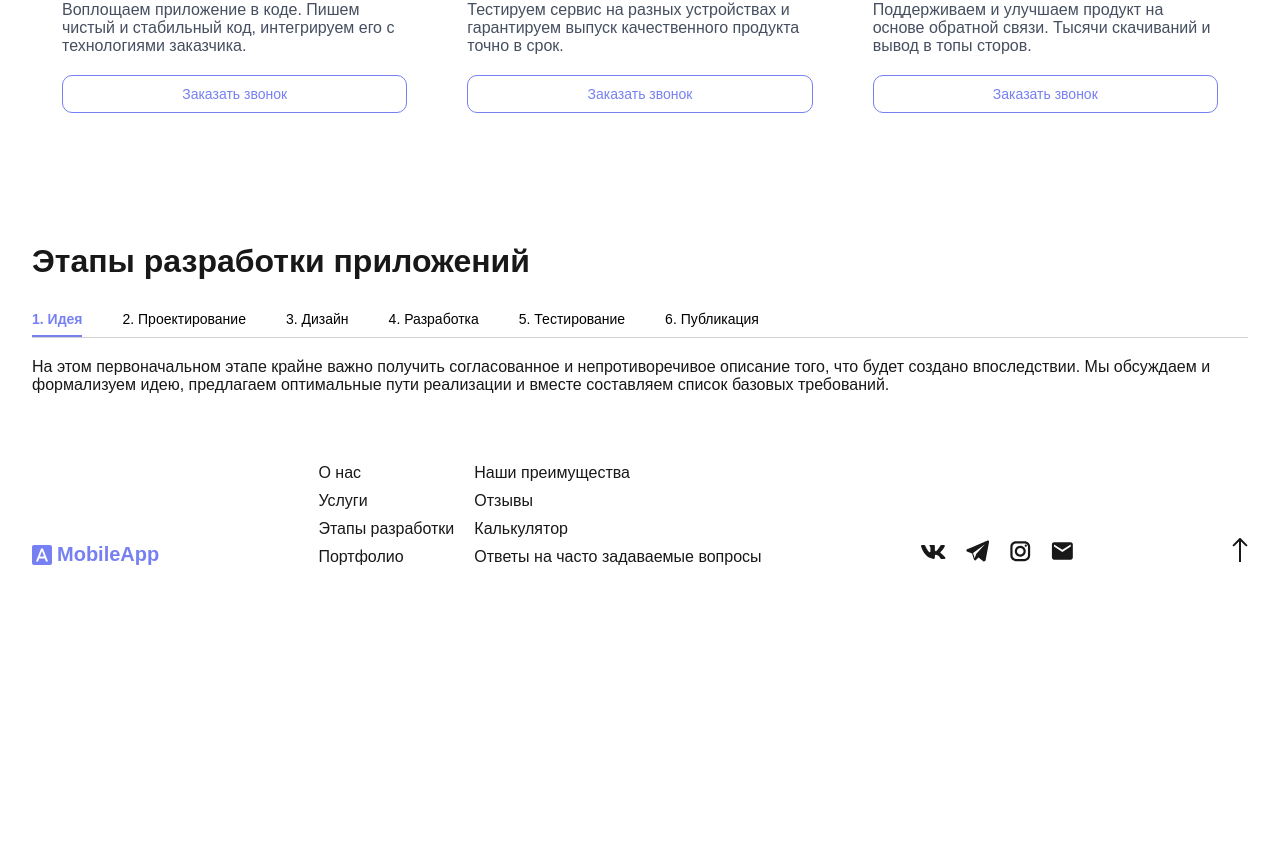
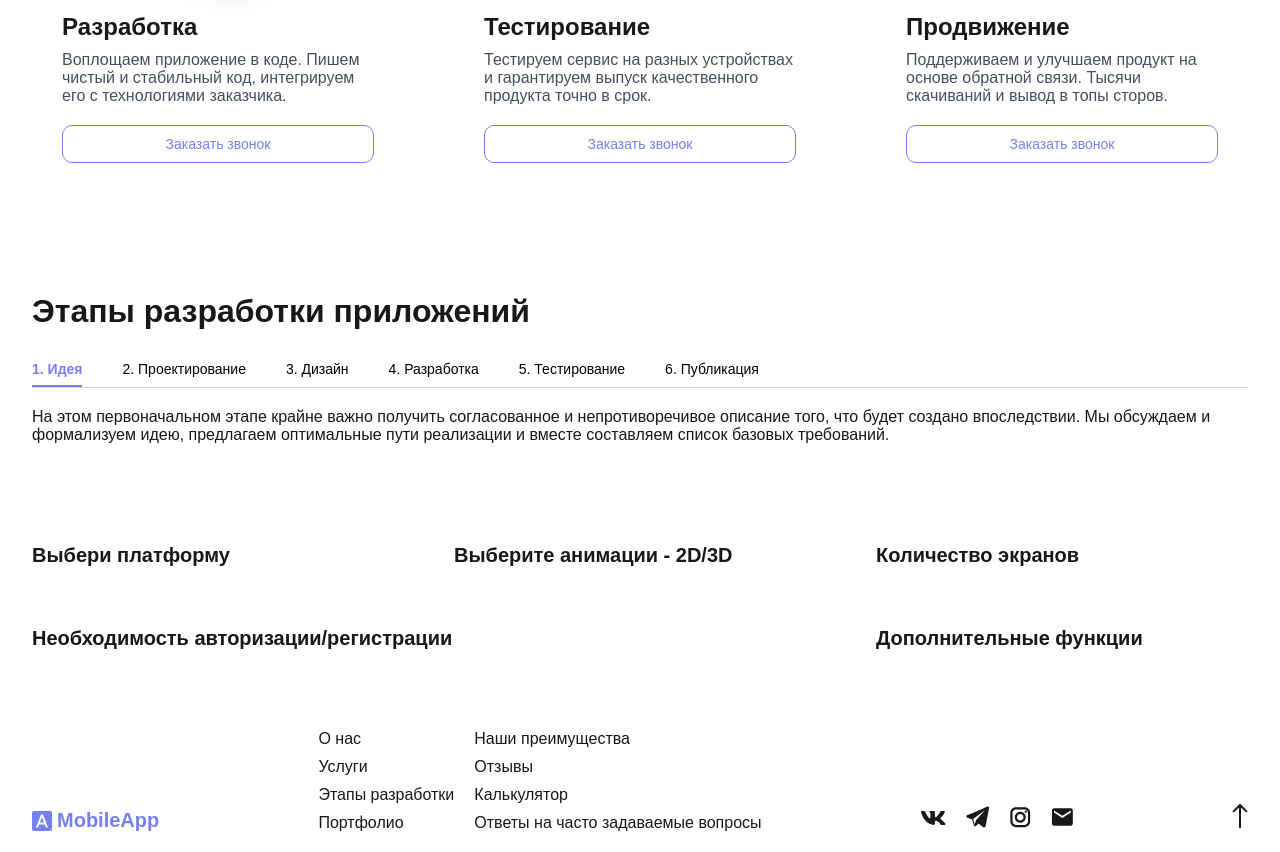
Before and after one commit to ShotMeow/mobile_app, a React (Create React App) app: page / in a window 1280 px wide. Shown: the part 1772-2624 px from the top of the page. Before the commit the page ends 2358 px from the top, so only its background shows below. Built offline with nearby package versions, Linux system fonts and the light colour scheme; a web font is replaced by a local one.

Commit message:
Start Calculator Develop

```diff
--- a/src/App.tsx
+++ b/src/App.tsx
@@ -1,6 +1,7 @@
 import { GlobalStyle } from "./assets/styles/globalStyles";
 import About from "./components/About/About";
 import Adv from "./components/Adv/Adv";
+import Calculator from "./components/Calculator/Calculator";
 import Footer from "./components/Footer/Footer";
 import Header from "./components/Header/Header";
 import Services from "./components/Services/Services";
@@ -16,6 +17,7 @@ const App = () => {
                 <Adv />
                 <Services />
                 <Steps />
+                <Calculator />
             </main>
             <Footer />
         </div>
--- /dev/null
+++ b/src/components/Calculator/Calculator.styles.ts
@@ -0,0 +1,34 @@
+import styled from "styled-components";
+
+export const CalculatorBlock = styled.section`
+    padding: 50px 0px;
+`;
+
+export const CalculatorInner = styled.div``;
+
+export const Subtitle = styled.h3`
+    font-size: 20px;
+    margin-bottom: 10px;
+`;
+
+export const FormComponent = styled.div`
+    display: flex;
+    flex-direction: column;
+    gap: 10px;
+
+    &:nth-child(4) {
+        grid-column-start: 1;
+        grid-column-end: 3;
+    }
+
+    &:nth-child(5) {
+        grid-column-start: 3;
+        grid-column-end: 3;
+    }
+`;
+
+export const Form = styled.form`
+    display: grid;
+    grid-template-columns: repeat(3, 1fr);
+    gap: 50px;
+`;
--- /dev/null
+++ b/src/components/Calculator/Calculator.tsx
@@ -0,0 +1,40 @@
+import { Container } from "../../assets/styles/generalStyles";
+import {
+    CalculatorBlock,
+    CalculatorInner,
+    Form,
+    FormComponent,
+    Subtitle,
+} from "./Calculator.styles";
+
+const Calculator = () => {
+    return (
+        <CalculatorBlock>
+            <Container>
+                <CalculatorInner>
+                    <Form>
+                        <FormComponent>
+                            <Subtitle>Выбери платформу</Subtitle>
+                        </FormComponent>
+                        <FormComponent>
+                            <Subtitle>Выберите анимации - 2D/3D</Subtitle>
+                        </FormComponent>
+                        <FormComponent>
+                            <Subtitle>Количество экранов</Subtitle>
+                        </FormComponent>
+                        <FormComponent>
+                            <Subtitle>
+                                Необходимость авторизации/регистрации
+                            </Subtitle>
+                        </FormComponent>
+                        <FormComponent>
+                            <Subtitle>Дополнительные функции</Subtitle>
+                        </FormComponent>
+                    </Form>
+                </CalculatorInner>
+            </Container>
+        </CalculatorBlock>
+    );
+};
+
+export default Calculator;
--- a/src/components/Services/Services.styles.ts
+++ b/src/components/Services/Services.styles.ts
@@ -9,6 +9,7 @@ export const ServicesInner = styled.div`
     margin-top: 20px;
     display: grid;
     grid-template-columns: repeat(3, 1fr);
+    gap: 50px;
 
     @media (max-width: 1085px) {
         grid-template-columns: repeat(2, 1fr);
@@ -71,4 +72,7 @@ export const CardButton = styled(SecondaryButton)`
         background-color: #fff;
         color: #7780f2 !important;
     }
+    &:active {
+        background-color: #f0f0f0;
+    }
 `;
```
Also changed, not shown: 1 other file (tests, documents, lock files or other folders).
